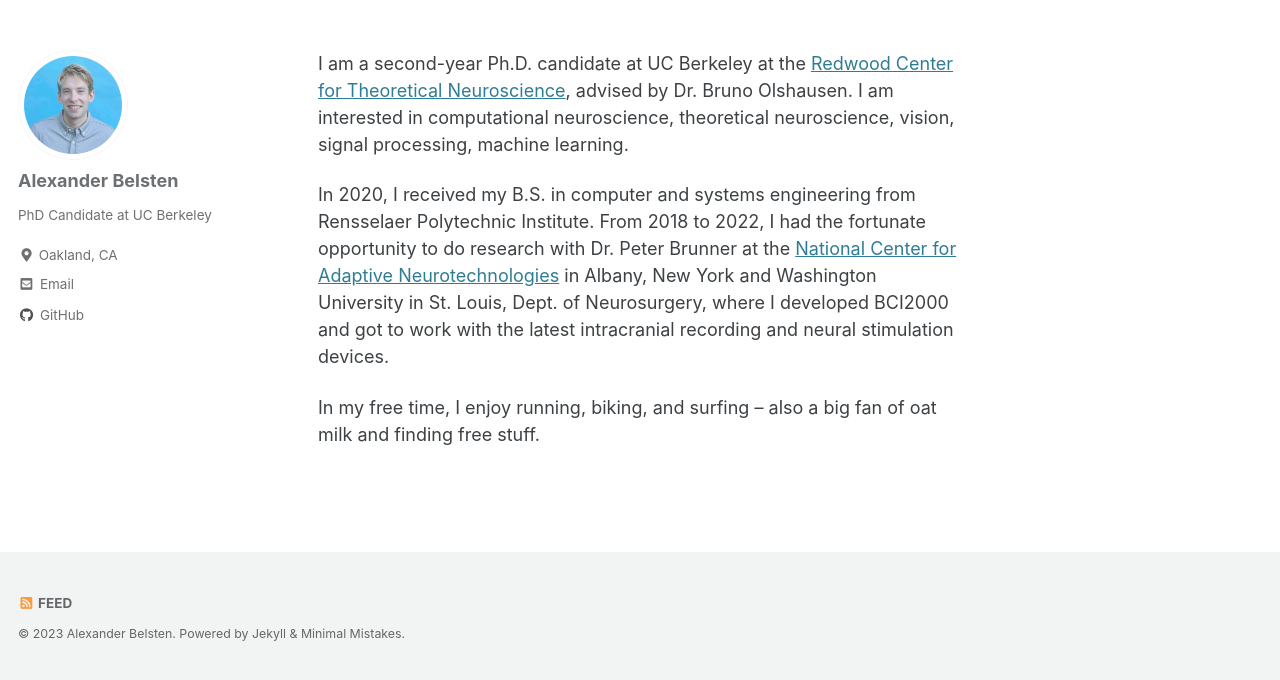
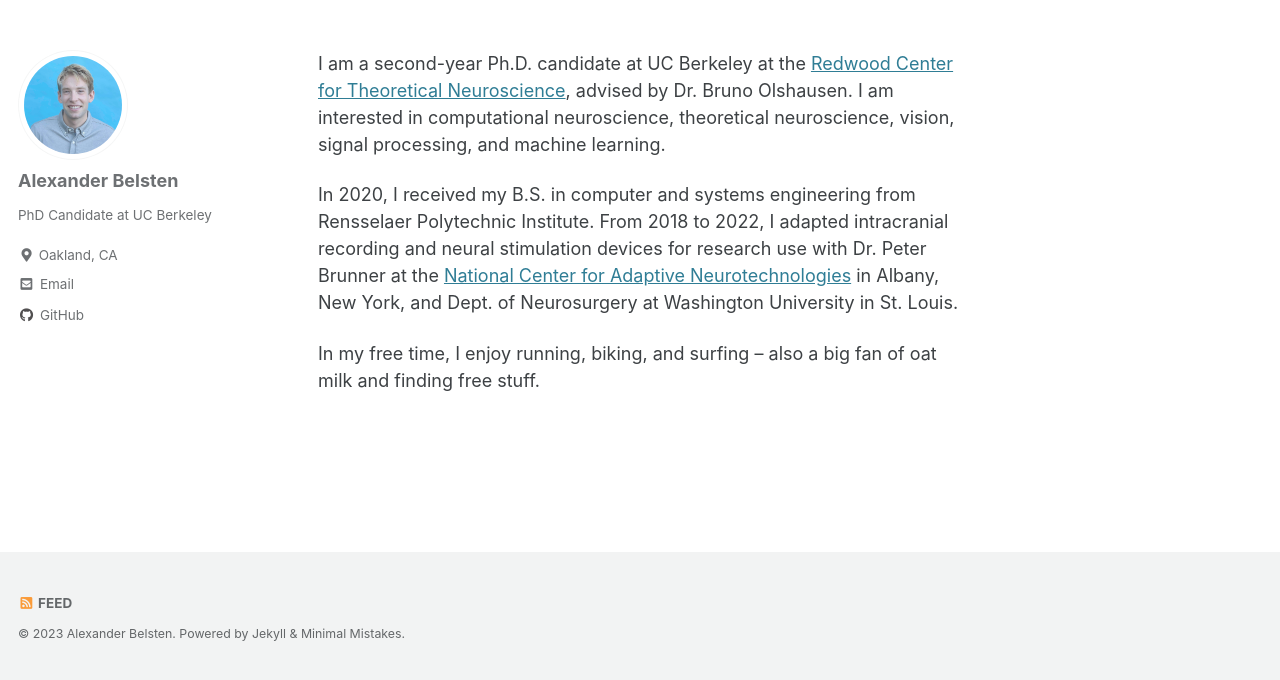
Before and after one commit to belsten/belsten.github.io, a Jekyll site: the page built from index.markdown, in a window 1280 px wide and 931 px high, cut to the strip 251-931 px from the top of the window. Built offline with Jekyll 4.4.1, drawn with Linux system fonts in a browser that asks for light colours; cached includes are drawn as plain includes; a script bundle is joined from its source files by our own code; library files that are not in the unit come from our copies.

Commit message:
shortened bio

```diff
--- a/index.markdown
+++ b/index.markdown
@@ -11,8 +11,8 @@ header:
   exceprt: "     "
 ---
 
-I am a second-year Ph.D. candidate at UC Berkeley at the [Redwood Center for Theoretical Neuroscience](https://redwood.berkeley.edu), advised by Dr. Bruno Olshausen. I am interested in computational neuroscience, theoretical neuroscience, vision, signal processing, machine learning.
+I am a second-year Ph.D. candidate at UC Berkeley at the [Redwood Center for Theoretical Neuroscience](https://redwood.berkeley.edu), advised by Dr. Bruno Olshausen. I am interested in computational neuroscience, theoretical neuroscience, vision, signal processing, and machine learning.
 
-In 2020, I received my B.S. in computer and systems engineering from Rensselaer Polytechnic Institute. From 2018 to 2022, I had the fortunate opportunity to do research with Dr. Peter Brunner at the [National Center for Adaptive Neurotechnologies](https://www.neurotechcenter.org) in Albany, New York and Washington University in St. Louis, Dept. of Neurosurgery, where I developed BCI2000 and got to work with the latest intracranial recording and neural stimulation devices.
+In 2020, I received my B.S. in computer and systems engineering from Rensselaer Polytechnic Institute. From 2018 to 2022, I adapted intracranial recording and neural stimulation devices for research use with Dr. Peter Brunner at the [National Center for Adaptive Neurotechnologies](https://www.neurotechcenter.org) in Albany, New York, and  Dept. of Neurosurgery at Washington University in St. Louis.
 
 In my free time, I enjoy running, biking, and surfing -- also a big fan of oat milk and finding free stuff.
```
